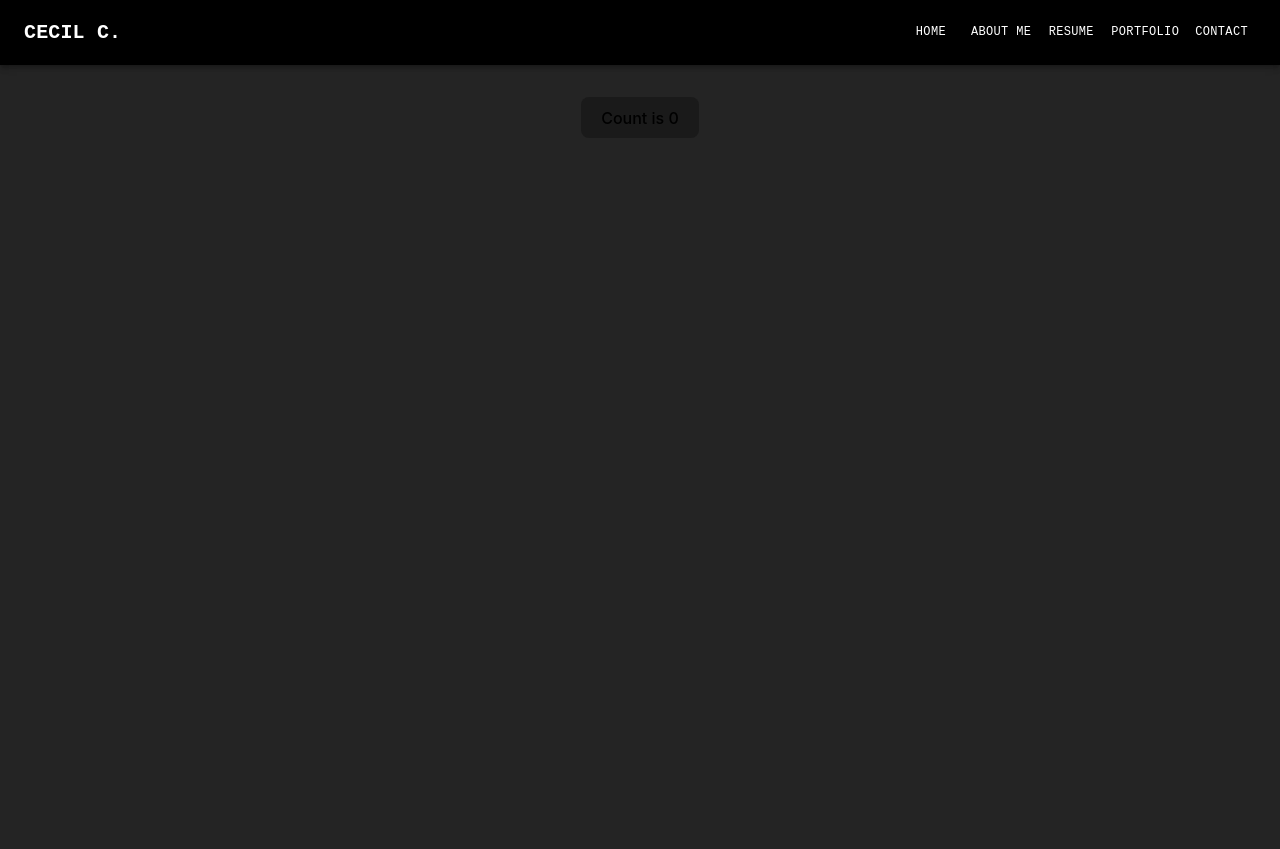
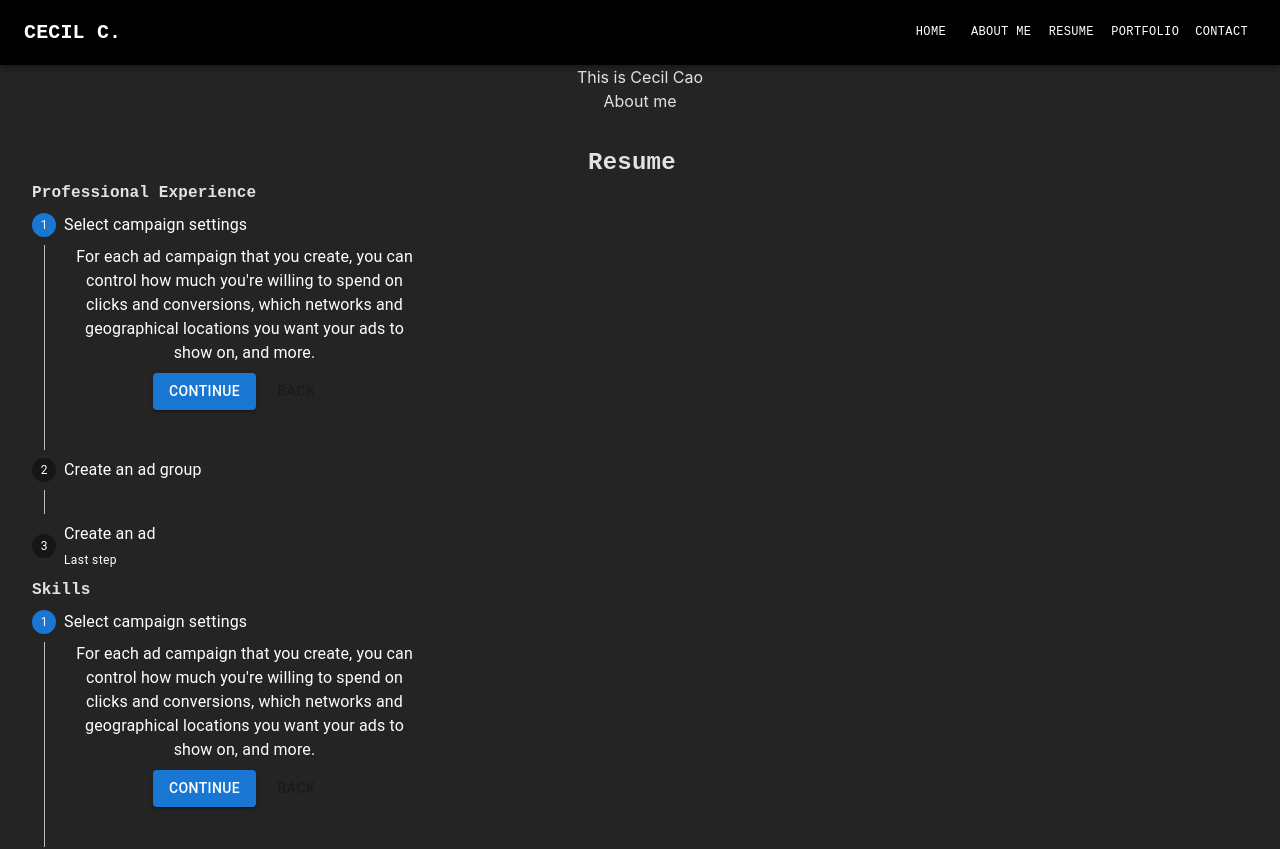
Before and after one commit to pokemonball34/resume-website, a React (Vite) app: page / in a window 1280 px wide. Shown: the top 849 px of the page. Before the commit the page ends 800 px from the top, so only its background shows below. Built offline with nearby package versions, Linux system fonts and the light colour scheme.

Commit message:
Add timeline and Resume

```diff
--- a/src/App.tsx
+++ b/src/App.tsx
@@ -1,19 +1,21 @@
-import { useState } from 'react';
+import Box from '@mui/material/Box';
+
 import './App.css';
-import Navbar from './components/navbar/navbar';
+import Navbar from './components/navbar/Navbar';
+import Resume from './pages/resume/Resume';
 
 function App() {
-    const [count, setCount] = useState(0);
-
     return (
-        <>
+        <Box>
             <Navbar />
-            <div className='card'>
-                <button onClick={() => setCount((count) => count + 1)}>
-                    Count is {count}
-                </button>
-            </div>
-        </>
+            <Box>
+                <Box>This is Cecil Cao</Box>
+                <Box>About me</Box>
+                <Resume />
+                <Box>Portfolio</Box>
+                <Box>Contact</Box>
+            </Box>
+        </Box>
     );
 }
 
--- /dev/null
+++ b/src/components/timeline/Timeline.tsx
@@ -0,0 +1,103 @@
+import * as React from 'react';
+import Box from '@mui/material/Box';
+import Stepper from '@mui/material/Stepper';
+import Step from '@mui/material/Step';
+import StepLabel from '@mui/material/StepLabel';
+import StepContent from '@mui/material/StepContent';
+import Button from '@mui/material/Button';
+import Paper from '@mui/material/Paper';
+import Typography from '@mui/material/Typography';
+
+const experienceSteps = [
+    {
+        label: 'Select campaign settings',
+        description: `For each ad campaign that you create, you can control how much
+              you're willing to spend on clicks and conversions, which networks
+              and geographical locations you want your ads to show on, and more.`,
+    },
+    {
+        label: 'Create an ad group',
+        description:
+            'An ad group contains one or more ads which target a shared set of keywords.',
+    },
+    {
+        label: 'Create an ad',
+        description: `Try out different ad text to see what brings in the most customers,
+              and learn how to enhance your ads using features like ad extensions.
+              If you run into any problems with your ads, find out how to tell if
+              they're running and how to resolve approval issues.`,
+    },
+];
+
+const Timeline = () => {
+    const [activeStep, setActiveStep] = React.useState(0);
+
+    const handleNext = () => {
+        setActiveStep((prevActiveStep) => prevActiveStep + 1);
+    };
+
+    const handleBack = () => {
+        setActiveStep((prevActiveStep) => prevActiveStep - 1);
+    };
+
+    const handleReset = () => {
+        setActiveStep(0);
+    };
+
+    return (
+        <Box sx={{ maxWidth: 400 }}>
+            <Stepper activeStep={activeStep} orientation='vertical'>
+                {experienceSteps.map((step, index) => (
+                    <Step key={step.label}>
+                        <StepLabel
+                            optional={
+                                index === experienceSteps.length - 1 ? (
+                                    <Typography variant='caption' color='white'>
+                                        Last step
+                                    </Typography>
+                                ) : null
+                            }
+                        >
+                            <Typography color='white'>{step.label}</Typography>
+                        </StepLabel>
+                        <StepContent>
+                            <Typography color='white'>
+                                {step.description}
+                            </Typography>
+                            <Box sx={{ mb: 2 }}>
+                                <Button
+                                    variant='contained'
+                                    onClick={handleNext}
+                                    sx={{ mt: 1, mr: 1 }}
+                                >
+                                    {index === experienceSteps.length - 1
+                                        ? 'Finish'
+                                        : 'Continue'}
+                                </Button>
+                                <Button
+                                    disabled={index === 0}
+                                    onClick={handleBack}
+                                    sx={{ mt: 1, mr: 1 }}
+                                >
+                                    Back
+                                </Button>
+                            </Box>
+                        </StepContent>
+                    </Step>
+                ))}
+            </Stepper>
+            {activeStep === experienceSteps.length && (
+                <Paper square elevation={0} sx={{ p: 3 }}>
+                    <Typography>
+                        All steps completed - you&apos;re finished
+                    </Typography>
+                    <Button onClick={handleReset} sx={{ mt: 1, mr: 1 }}>
+                        Reset
+                    </Button>
+                </Paper>
+            )}
+        </Box>
+    );
+};
+
+export default Timeline;
--- /dev/null
+++ b/src/pages/resume/Resume.tsx
@@ -0,0 +1,69 @@
+import Box from '@mui/material/Box';
+import Typography from '@mui/material/Typography';
+import Timeline from '../../components/timeline/Timeline';
+
+const Resume = () => {
+    return (
+        <Box sx={{ margin: 4 }}>
+            <Typography
+                sx={{
+                    textAlign: 'center',
+                    mr: 2,
+                    // display: { xs: 'none', md: 'flex' },
+                    fontSize: 24,
+                    fontFamily: 'monospace',
+                    fontWeight: 700,
+                    color: 'inherit',
+                    textDecoration: 'none',
+                }}
+            >
+                Resume
+            </Typography>
+            <Box>
+                <Typography
+                    sx={{
+                        mr: 2,
+                        display: { xs: 'none', md: 'flex' },
+                        fontFamily: 'monospace',
+                        fontWeight: 700,
+                        color: 'inherit',
+                        textDecoration: 'none',
+                    }}
+                >
+                    Professional Experience
+                </Typography>
+                <Timeline />
+            </Box>
+            <Box>
+                <Typography
+                    sx={{
+                        mr: 2,
+                        display: { xs: 'none', md: 'flex' },
+                        fontFamily: 'monospace',
+                        fontWeight: 700,
+                        color: 'inherit',
+                        textDecoration: 'none',
+                    }}
+                >
+                    Skills
+                </Typography>
+                <Timeline />
+            </Box>
+
+            <Typography
+                sx={{
+                    mr: 2,
+                    display: { xs: 'none', md: 'flex' },
+                    fontFamily: 'monospace',
+                    fontWeight: 700,
+                    color: 'inherit',
+                    textDecoration: 'none',
+                }}
+            >
+                Education
+            </Typography>
+        </Box>
+    );
+};
+
+export default Resume;
```
